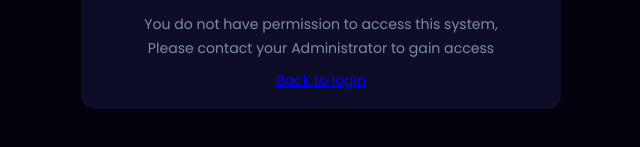
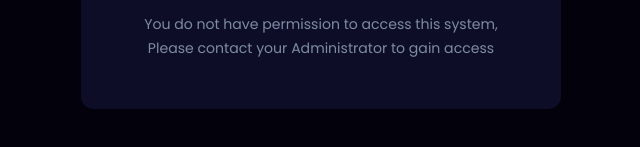
Before and after one commit to Shibin-Abraham/softlab, a React (Create React App) app: page /inactive in a window 1280 px wide. Shown: the part 451-598 px from the top of the page, without its empty margins (319-959 px from the left). Built offline with nearby package versions, Linux system fonts and the light colour scheme.

Commit message:
chore : Inactive cmp back to login removed

```diff
--- a/src/Login/InActive.jsx
+++ b/src/Login/InActive.jsx
@@ -3,16 +3,16 @@ import './InActive.css'
 import { useNavigate } from 'react-router-dom'
 
 function InActive() {
-    let navigate = useNavigate()
+  let navigate = useNavigate()
   return (
     <div className='inactive'>
       <div className="content">
         <svg xmlns="http://www.w3.org/2000/svg" viewBox="0 0 20 20" fill="currentColor" className="w-5 h-5">
-        <path fillRule="evenodd" d="M10 18a8 8 0 1 0 0-16 8 8 0 0 0 0 16ZM8.28 7.22a.75.75 0 0 0-1.06 1.06L8.94 10l-1.72 1.72a.75.75 0 1 0 1.06 1.06L10 11.06l1.72 1.72a.75.75 0 1 0 1.06-1.06L11.06 10l1.72-1.72a.75.75 0 0 0-1.06-1.06L10 8.94 8.28 7.22Z" clipRule="evenodd" />
+          <path fillRule="evenodd" d="M10 18a8 8 0 1 0 0-16 8 8 0 0 0 0 16ZM8.28 7.22a.75.75 0 0 0-1.06 1.06L8.94 10l-1.72 1.72a.75.75 0 1 0 1.06 1.06L10 11.06l1.72 1.72a.75.75 0 1 0 1.06-1.06L11.06 10l1.72-1.72a.75.75 0 0 0-1.06-1.06L10 8.94 8.28 7.22Z" clipRule="evenodd" />
         </svg>
         <h2>Access Denied</h2>
         <span>You do not have permission to access this system, Please contact your Administrator to gain access</span>
-        <p onClick={()=>navigate('/login',{replace:true})}>Back to login</p>
+        {/*<p onClick={()=>navigate('/login',{replace:true})}>Back to login</p>*/}
       </div>
     </div>
   )
```
